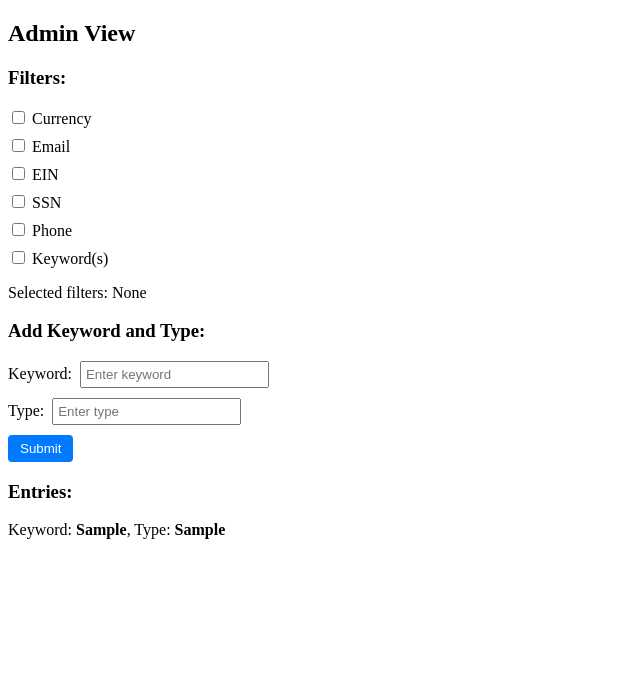
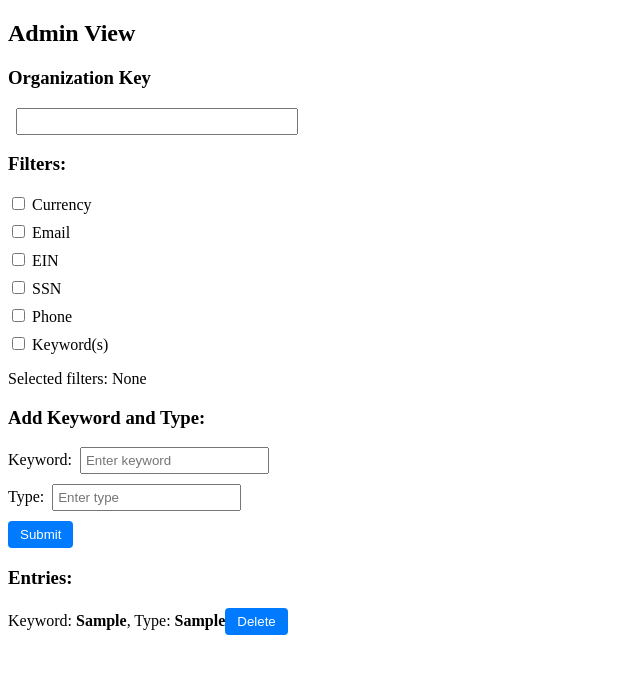
Before and after one commit to SafePrompt/SafePrompt, a React app: page /adminview in a window 1280 px wide. Both pictures are taken after typing "Sample", "Sample" into the empty fields and a click on the button "Submit". Shown: the top 674 px of the page, without its empty margins (0-640 px from the left). Built offline with nearby package versions, Linux system fonts and the light colour scheme.

Commit message:
now with working org key

```diff
--- a/src/Client/App.tsx
+++ b/src/Client/App.tsx
@@ -31,7 +31,7 @@ const App: React.FunctionComponent = () => {
                 <Route path="/settings" element={<Settings />} />
                 <Route path="/prompts" element={<Prompts />} />
                 <Route path="/signup" element={<Signup orgFunc={setOrg} />} />
-                <Route path="/adminview" element={<AdminView />}/>
+                <Route path="/adminview" element={<AdminView org = {orgKey}/>}/>
             </Routes>
         </Router>
     )
--- a/src/Client/Pages/AdminView.css
+++ b/src/Client/Pages/AdminView.css
@@ -16,6 +16,12 @@
     padding: 4px;
   }
 
+  .orgKey{
+    margin-left: 8px;
+    padding: 4px;
+    width: 270px;
+  }
+
   button {
     padding: 6px 12px;
     background-color: #007bff;
--- a/src/Client/Pages/AdminView.tsx
+++ b/src/Client/Pages/AdminView.tsx
@@ -1,18 +1,18 @@
-// √ checkbox for each filter field
-// submit button
-// keyword entry option (Keyword/type)
-
 import React, { useState } from "react";
 import './AdminView.css';
 
-const AdminView: React.FunctionComponent = () => {
-    const filters: string[] = ['Currency', 'Email', 'EIN', 'SSN', 'Phone', 'Keyword(s)']
-    const [selectedFilters, setSelectedFilters] = useState<string[]>([])
+interface AdminViewProps {
+  org: string;
+}
+
+const AdminView: React.FunctionComponent<AdminViewProps> = ({ org }) => {
+    const filters: string[] = ['Currency', 'Email', 'EIN', 'SSN', 'Phone', 'Keyword(s)'];
+    const [selectedFilters, setSelectedFilters] = useState<string[]>([]);
     const [keyword, setKeyword] = useState('');
     const [type, setType] = useState('');
     const [entries, setEntries] = useState<{ keyword: string; type: string }[]>([]);
 
-    console.log('selected filters: ', selectedFilters)
+    console.log('selected filters: ', selectedFilters);
 
     const handleFilterChange = (filter: string) => {
       setSelectedFilters((prev) =>
@@ -22,7 +22,7 @@ const AdminView: React.FunctionComponent = () => {
       );
     };
 
-    console.log('entries state: ', entries)
+    console.log('entries state: ', entries);
 
     const handleSubmit = (e: React.FormEvent) => {
       e.preventDefault();
@@ -33,10 +33,15 @@ const AdminView: React.FunctionComponent = () => {
       }
     };
 
+    const handleDelete = (index: number) => {
+      setEntries(entries.filter((_, i) => i !== index));
+    };
+
     return (
       <div>
         <h2>Admin View</h2>
-
+        <h3>Organization Key</h3>
+        <input className='orgKey' value={org} readOnly></input>
         <h3>Filters:</h3>
         <ul className="no-bullets">
           {filters.map((filter) => (
@@ -89,6 +94,7 @@ const AdminView: React.FunctionComponent = () => {
               {entries.map((entry, index) => (
                 <li key={index} className="entry-item">
                   Keyword: <strong>{entry.keyword}</strong>, Type: <strong>{entry.type}</strong>
+                  <button onClick={() => handleDelete(index)}>Delete</button>
                 </li>
               ))}
             </ul>
@@ -96,6 +102,6 @@ const AdminView: React.FunctionComponent = () => {
         )}
       </div>
     );
-  };
+};
 
 export default AdminView;
--- a/src/Client/Pages/Login.tsx
+++ b/src/Client/Pages/Login.tsx
@@ -16,6 +16,7 @@ const Login: React.FunctionComponent<LoginProps> = ({orgFunc}) => {
     const [admin, setAdmin] = useState(false);
     const [username, setUsername] = useState('')
     const [password, setPassword] = useState('')
+    const [message, setMessage] = useState('')
 
     const handleAdmin = ()=>{
         setAdmin((adminState)=>!adminState)
@@ -43,9 +44,13 @@ const Login: React.FunctionComponent<LoginProps> = ({orgFunc}) => {
 
               if (response.status === 200) {
                 orgFunc(response.data);
+                setMessage('')
                 navigate('/adminview')
 
 
+
+              } else {
+                setMessage('Invalid Username/Password')
               }
 
 
@@ -66,14 +71,19 @@ const Login: React.FunctionComponent<LoginProps> = ({orgFunc}) => {
 
               if (response.status === 200) {
                 orgFunc(response.data);
+                setMessage('')
                 navigate('/main')
 
+
+              }else {
+                setMessage('Invalid Username/Password')
               }
 
         }
 
     }catch(error){
-        console.log(error)
+        setMessage('Invalid Username/Password')
+
     }
 
     }
@@ -110,6 +120,7 @@ const Login: React.FunctionComponent<LoginProps> = ({orgFunc}) => {
                 <label htmlFor='admin'>Admin</label>
                 </div>
             </div>
+            <p>{message}</p>
             <div className = 'buttonSection'>
                 <button onClick = {handleLogin}>Login</button>
                 <button onClick = {handleSignup}>Create Account</button>
--- a/src/Server/Controllers/Auth/admin.ts
+++ b/src/Server/Controllers/Auth/admin.ts
@@ -53,6 +53,7 @@ const admin = {
             const responseArr: response[] = queryResponse.rows;
 
             if (responseArr.length === 1 && bcrypt.compareSync(password, responseArr[0].password) && responseArr[0].admin){
+                res.locals.key = responseArr[0].key
                return next();
             } else {
                 res.status(401).json('Invalid Username/Password')
--- a/src/Server/Controllers/Auth/worker.ts
+++ b/src/Server/Controllers/Auth/worker.ts
@@ -65,6 +65,7 @@ const worker = {
             const responseArr: dbResponse[] = queryResponse.rows;
 
             if (responseArr.length === 1 && bcrypt.compareSync(password, responseArr[0].password) && !responseArr[0].admin){
+            res.locals.key = responseArr[0].key
                return next();
             } else {
                 res.status(401).json('Invalid Username/Password')
```
